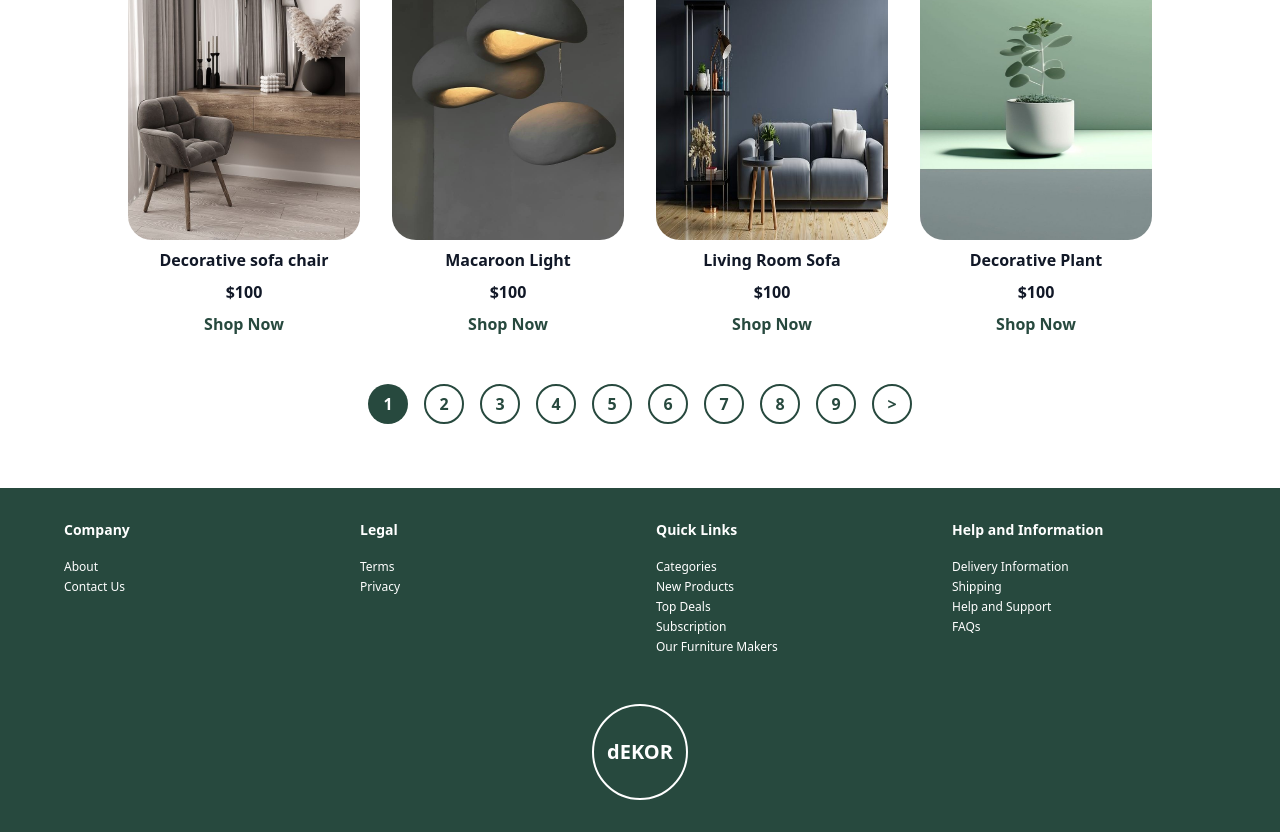
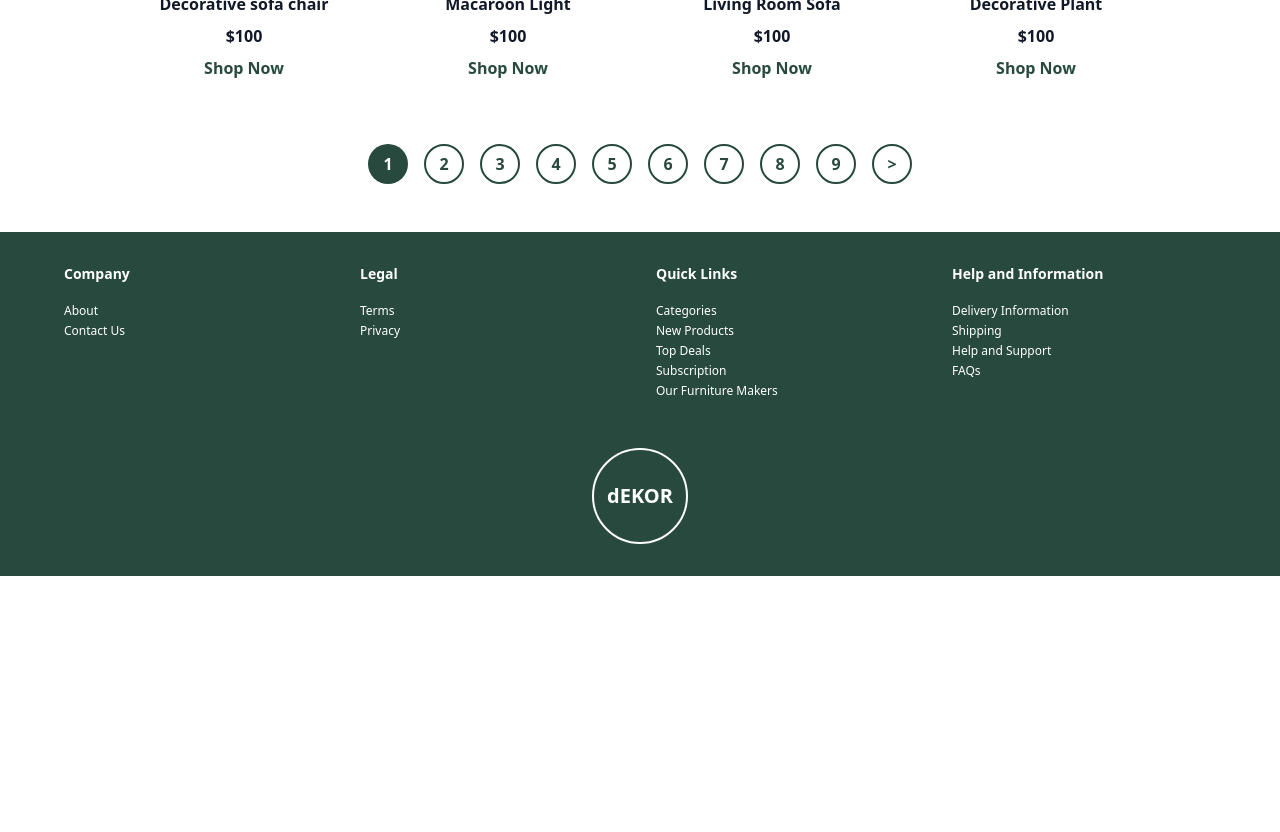
Before and after one commit to EA-Emerson/my-app, a React (Create React App) app: page /products in a window 1280 px wide. Shown: the part 1640-2472 px from the top of the page. After the commit the page ends 2216 px from the top, so only its background shows below. Built offline with nearby package versions, Linux system fonts and the light colour scheme.

Commit message:
please be the last commit

```diff
--- a/src/pages/Products.jsx
+++ b/src/pages/Products.jsx
@@ -126,7 +126,7 @@ const Products = () => {
         {productCards.map((productCard) => (
           <div
             key={productCard.id}
-            className="lg:h-[40vh] md:h-[28vh] h-[20vh] text-center mb-[5rem] lg:mb-[7rem]"
+            className="lg:h-[20vw] md:h-[30vw] h-[20vh] text-center mb-[5rem] lg:mb-[7rem]"
           >
             <img
               src={productCard.image}
@@ -147,15 +147,15 @@ const Products = () => {
           </div>
         ))}
       </div>
-      <div className="flex content-center justify-center mb-8">
-        {pages.map((page) => (
+      <div className="flex flex-wrap justify-center py-4">
+        {pages.map((page, index) => (
           <button
-            key={page}
+            key={index}
             className={`${
               activeButton === page + 1
                 ? "bg-[#27493E] text-white"
                 : "text-[#27493E] border-[#27493E] border-2"
-            } w-10 content-center mx-2  font-semibold h-10 text-center rounded-full `}
+            } flex items-center justify-center w-5 h-5 text-xs md:text-base md:w-10 md:h-10 mx-1 md:mx-2 font-semibold rounded-full`}
             onClick={() => handleButtonClick(page + 1)}
           >
             {page}
```
